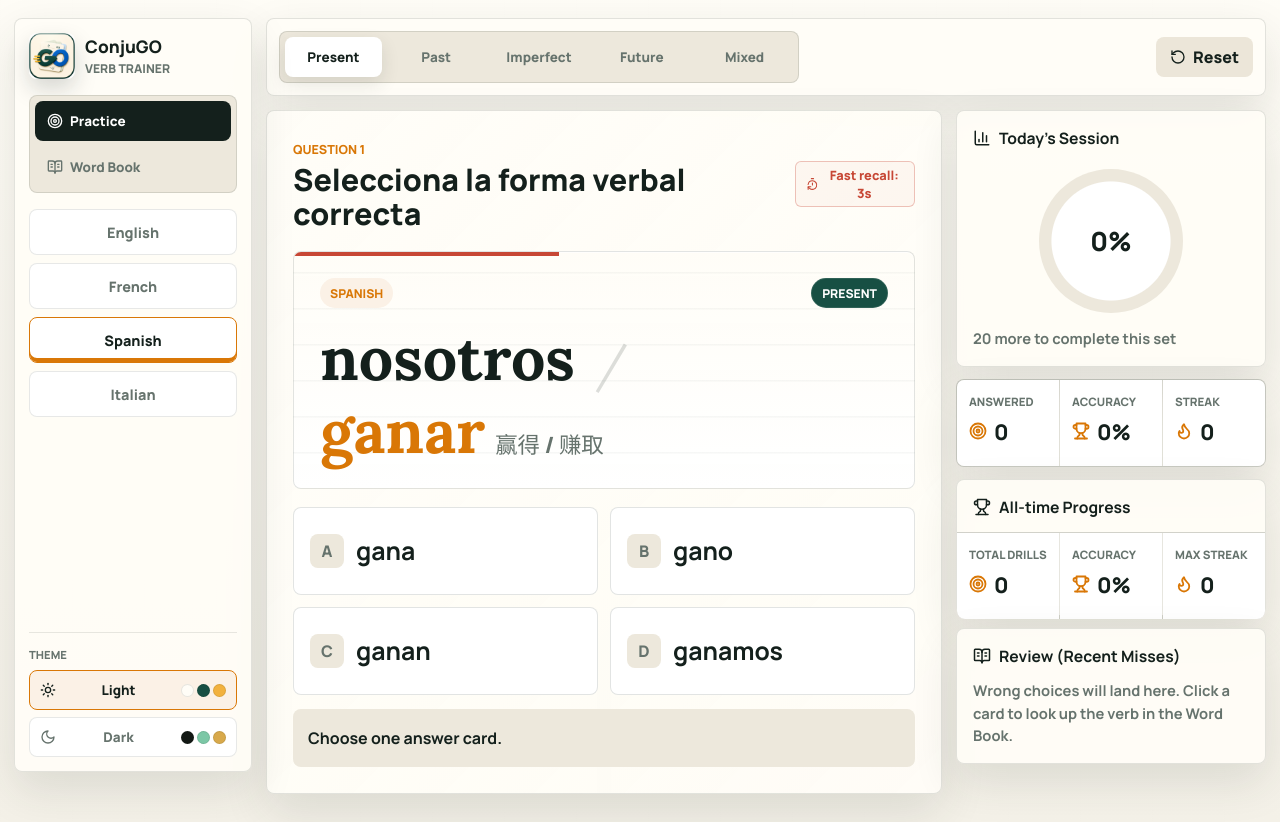
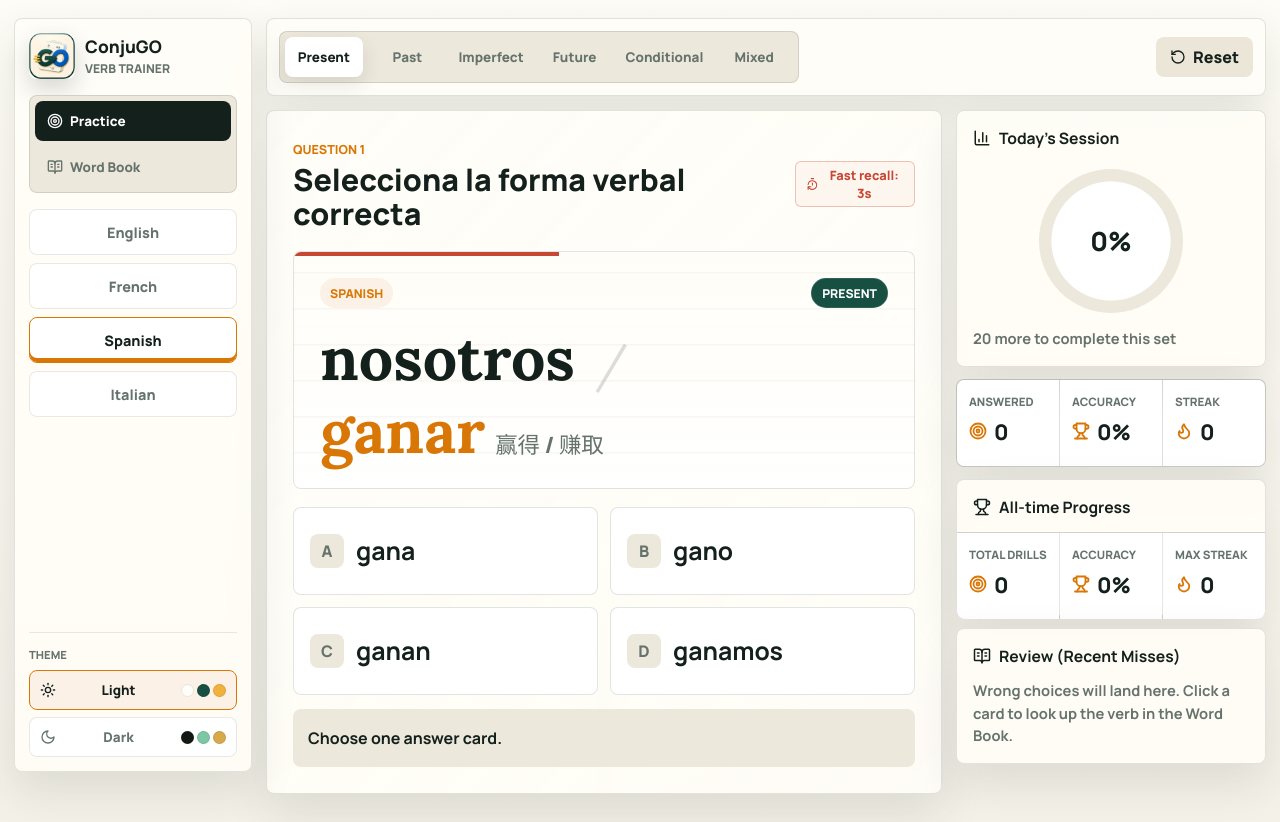
Before and after one commit to phoenixlwpapix/conjugo, a React (Vite) app: page / in a window 1280 px wide. Built offline with nearby package versions, Linux system fonts and the light colour scheme.

Commit message:
feat: add conditional tense for French, Spanish, and Italian

```diff
--- a/src/components/SessionBar.tsx
+++ b/src/components/SessionBar.tsx
@@ -18,7 +18,7 @@ export function SessionBar({
     <section className="session-bar" aria-label="Practice controls">
       <div className="segmented-control">
         {tenseOptions
-          .filter((item) => item.id !== 'imperfect' || languageId !== 'english')
+          .filter((item) => (item.id !== 'imperfect' && item.id !== 'conditional') || languageId !== 'english')
           .map((item) => (
             <button
               className="segment-button"
--- a/src/components/TrainerPanel.tsx
+++ b/src/components/TrainerPanel.tsx
@@ -28,6 +28,7 @@ const getTenseColor = (tense: TenseId) => {
   if (tense === 'present') return 'var(--green)';
   if (tense === 'past') return 'var(--red)';
   if (tense === 'imperfect') return 'var(--purple)';
+  if (tense === 'conditional') return 'var(--gold)';
   return 'var(--blue)';
 };
 
--- a/src/components/WordBook/ConjugationPanel.tsx
+++ b/src/components/WordBook/ConjugationPanel.tsx
@@ -22,7 +22,7 @@ export function ConjugationPanel({ activeLanguage, bookTense, onTenseChange, sel
           ariaLabel="Choose tense"
           className="book-tense-tabs"
           onChange={onTenseChange}
-          options={concreteTenses.filter((item) => item.id !== 'imperfect' || activeLanguage.id !== 'english')}
+          options={concreteTenses.filter((item) => (item.id !== 'imperfect' && item.id !== 'conditional') || activeLanguage.id !== 'english')}
           value={bookTense}
         />
       </div>
--- a/src/components/WordBookPanel.tsx
+++ b/src/components/WordBookPanel.tsx
@@ -43,6 +43,7 @@ export function WordBookPanel({
       past: { I: '', you: '', 'he/she': '', we: '', they: '' },
       imperfect: { I: '', you: '', 'he/she': '', we: '', they: '' },
       future: { I: '', you: '', 'he/she': '', we: '', they: '' },
+      conditional: { I: '', you: '', 'he/she': '', we: '', they: '' },
     }
   };
 
@@ -99,7 +100,7 @@ export function WordBookPanel({
 
           <div className="book-tense-tabs" aria-label="Choose tense">
             {concreteTenses
-              .filter((item) => item.id !== 'imperfect' || activeLanguage.id !== 'english')
+              .filter((item) => (item.id !== 'imperfect' && item.id !== 'conditional') || activeLanguage.id !== 'english')
               .map((item) => (
                 <button
                   className="book-tense-button"
--- a/src/data/verbs.ts
+++ b/src/data/verbs.ts
@@ -1,5 +1,5 @@
 export type LanguageId = 'english' | 'french' | 'spanish' | 'italian';
-export type TenseId = 'present' | 'past' | 'imperfect' | 'future';
+export type TenseId = 'present' | 'past' | 'imperfect' | 'future' | 'conditional';
 export type PracticeTenseId = TenseId | 'mixed';
 export type Pronoun = 'I' | 'you' | 'he/she' | 'we' | 'they';
 
@@ -25,6 +25,7 @@ export const concreteTenses: Array<{ id: TenseId; label: string }> = [
   { id: 'past', label: 'Past' },
   { id: 'imperfect', label: 'Imperfect' },
   { id: 'future', label: 'Future' },
+  { id: 'conditional', label: 'Conditional' },
 ];
 
 export const tenseOptions: Array<{ id: PracticeTenseId; label: string }> = [
@@ -46,6 +47,7 @@ const englishVerb = (base: string, translation: string, presentThird: string, pa
     past: { I: past, you: past, 'he/she': past, we: past, they: past },
     imperfect: { I: past, you: past, 'he/she': past, we: past, they: past },
     future: { I: `will ${base}`, you: `will ${base}`, 'he/she': `will ${base}`, we: `will ${base}`, they: `will ${base}` },
+    conditional: { I: `would ${base}`, you: `would ${base}`, 'he/she': `would ${base}`, we: `would ${base}`, they: `would ${base}` },
   });
 
 const frenchImperfect = (stem: string) => ({
@@ -55,6 +57,8 @@ const frenchImperfect = (stem: string) => ({
   we: `${stem}ions`,
   they: `${stem}aient`,
 });
+
+const frenchConditional = (futureStem: string) => frenchImperfect(futureStem);
 
 const spanishArImperfect = (stem: string) => ({
   I: `${stem}aba`,
@@ -71,6 +75,8 @@ const spanishErIrImperfect = (stem: string) => ({
   we: `${stem}íamos`,
   they: `${stem}ían`,
 });
+
+const spanishConditional = (stem: string) => spanishErIrImperfect(stem);
 
 const italianAreImperfect = (stem: string) => ({
   I: `${stem}avo`,
@@ -94,6 +100,14 @@ const italianIreImperfect = (stem: string) => ({
   'he/she': `${stem}iva`,
   we: `${stem}ivamo`,
   they: `${stem}ivano`,
+});
+
+const italianConditional = (stem: string) => ({
+  I: `${stem}ei`,
+  you: `${stem}esti`,
+  'he/she': `${stem}ebbe`,
+  we: `${stem}emmo`,
+  they: `${stem}ebbero`,
 });
 
 const frenchFuture = (stem: string) => ({
@@ -120,6 +134,7 @@ const frenchErVerb = (infinitive: string, translation: string) => {
     past: frenchCompound(`${stem}é`),
     imperfect: frenchImperfect(stem),
     future: frenchFuture(infinitive),
+    conditional: frenchConditional(infinitive),
   });
 };
 
@@ -131,6 +146,7 @@ const frenchIrVerb = (infinitive: string, translation: string) => {
     past: frenchCompound(`${stem}i`),
     imperfect: frenchImperfect(`${stem}iss`),
     future: frenchFuture(infinitive),
+    conditional: frenchConditional(infinitive),
   });
 };
 
@@ -143,6 +159,7 @@ const frenchReVerb = (infinitive: string, translation: string) => {
     past: frenchCompound(`${stem}u`),
     imperfect: frenchImperfect(stem),
     future: frenchFuture(futureStem),
+    conditional: frenchConditional(futureStem),
   });
 };
 
@@ -162,6 +179,7 @@ const spanishArVerb = (infinitive: string, translation: string) => {
     past: { I: `${stem}é`, you: `${stem}aste`, 'he/she': `${stem}ó`, we: `${stem}amos`, they: `${stem}aron` },
     imperfect: spanishArImperfect(stem),
     future: spanishFuture(infinitive),
+    conditional: spanishConditional(infinitive),
   });
 };
 
@@ -173,6 +191,7 @@ const spanishErVerb = (infinitive: string, translation: string) => {
     past: { I: `${stem}í`, you: `${stem}iste`, 'he/she': `${stem}ió`, we: `${stem}imos`, they: `${stem}ieron` },
     imperfect: spanishErIrImperfect(stem),
     future: spanishFuture(infinitive),
+    conditional: spanishConditional(infinitive),
   });
 };
 
@@ -184,6 +203,7 @@ const spanishIrVerb = (infinitive: string, translation: string) => {
     past: { I: `${stem}í`, you: `${stem}iste`, 'he/she': `${stem}ió`, we: `${stem}imos`, they: `${stem}ieron` },
     imperfect: spanishErIrImperfect(stem),
     future: spanishFuture(infinitive),
+    conditional: spanishConditional(infinitive),
   });
 };
 
@@ -211,6 +231,7 @@ const italianAreVerb = (infinitive: string, translation: string) => {
     past: italianCompound(`${stem}ato`),
     imperfect: italianAreImperfect(stem),
     future: italianFuture(`${stem}er`),
+    conditional: italianConditional(`${stem}er`),
   });
 };
 
@@ -222,6 +243,7 @@ const italianEreVerb = (infinitive: string, translation: string) => {
     past: italianCompound(`${stem}uto`),
     imperfect: italianEreImperfect(stem),
     future: italianFuture(infinitive.slice(0, -1)),
+    conditional: italianConditional(infinitive.slice(0, -1)),
   });
 };
 
@@ -233,6 +255,7 @@ const italianIreVerb = (infinitive: string, translation: string) => {
     past: italianCompound(`${stem}ito`),
     imperfect: italianIreImperfect(stem),
     future: italianFuture(infinitive.slice(0, -1)),
+    conditional: italianConditional(infinitive.slice(0, -1)),
   });
 };
 
@@ -244,6 +267,7 @@ const italianIscVerb = (infinitive: string, translation: string) => {
     past: italianCompound(`${stem}ito`),
     imperfect: italianIreImperfect(stem),
     future: italianFuture(infinitive.slice(0, -1)),
+    conditional: italianConditional(infinitive.slice(0, -1)),
   });
 };
 
@@ -253,6 +277,7 @@ const englishVerbs: VerbEntry[] = [
     past: { I: 'was', you: 'were', 'he/she': 'was', we: 'were', they: 'were' },
     imperfect: { I: 'was', you: 'were', 'he/she': 'was', we: 'were', they: 'were' },
     future: { I: 'will be', you: 'will be', 'he/she': 'will be', we: 'will be', they: 'will be' },
+    conditional: { I: 'would be', you: 'would be', 'he/she': 'would be', we: 'would be', they: 'would be' },
   }),
   englishVerb('have', '有', 'has', 'had'),
   englishVerb('go', '去', 'goes', 'went'),
@@ -311,84 +336,98 @@ const frenchVerbs: VerbEntry[] = [
     past: { I: 'ai été', you: 'as été', 'he/she': 'a été', we: 'avons été', they: 'ont été' },
     imperfect: frenchImperfect('ét'),
     future: { I: 'serai', you: 'seras', 'he/she': 'sera', we: 'serons', they: 'seront' },
+    conditional: frenchConditional('ser'),
   }),
   verb('avoir', '有', {
     present: { I: 'ai', you: 'as', 'he/she': 'a', we: 'avons', they: 'ont' },
     past: { I: 'ai eu', you: 'as eu', 'he/she': 'a eu', we: 'avons eu', they: 'ont eu' },
     imperfect: frenchImperfect('av'),
     future: { I: 'aurai', you: 'auras', 'he/she': 'aura', we: 'aurons', they: 'auront' },
+    conditional: frenchConditional('aur'),
   }),
   verb('aller', '去', {
     present: { I: 'vais', you: 'vas', 'he/she': 'va', we: 'allons', they: 'vont' },
     past: { I: 'suis allé', you: 'es allé', 'he/she': 'est allé', we: 'sommes allés', they: 'sont allés' },
     imperfect: frenchImperfect('all'),
     future: { I: 'irai', you: 'iras', 'he/she': 'ira', we: 'irons', they: 'iront' },
+    conditional: frenchConditional('ir'),
   }),
   verb('faire', '做 / 制作', {
     present: { I: 'fais', you: 'fais', 'he/she': 'fait', we: 'faisons', they: 'font' },
     past: frenchCompound('fait'),
     imperfect: frenchImperfect('fais'),
     future: frenchFuture('fer'),
+    conditional: frenchConditional('fer'),
   }),
   verb('dire', '说', {
     present: { I: 'dis', you: 'dis', 'he/she': 'dit', we: 'disons', they: 'disent' },
     past: frenchCompound('dit'),
     imperfect: frenchImperfect('dis'),
     future: frenchFuture('dir'),
+    conditional: frenchConditional('dir'),
   }),
   verb('pouvoir', '能够', {
     present: { I: 'peux', you: 'peux', 'he/she': 'peut', we: 'pouvons', they: 'peuvent' },
     past: frenchCompound('pu'),
     imperfect: frenchImperfect('pouv'),
     future: frenchFuture('pourr'),
+    conditional: frenchConditional('pourr'),
   }),
   verb('vouloir', '想要', {
     present: { I: 'veux', you: 'veux', 'he/she': 'veut', we: 'voulons', they: 'veulent' },
     past: frenchCompound('voulu'),
     imperfect: frenchImperfect('voul'),
     future: frenchFuture('voudr'),
+    conditional: frenchConditional('voudr'),
   }),
   verb('savoir', '知道', {
     present: { I: 'sais', you: 'sais', 'he/she': 'sait', we: 'savons', they: 'savent' },
     past: frenchCompound('su'),
     imperfect: frenchImperfect('sav'),
     future: frenchFuture('saur'),
+    conditional: frenchConditional('saur'),
   }),
   verb('voir', '看见', {
     present: { I: 'vois', you: 'vois', 'he/she': 'voit', we: 'voyons', they: 'voient' },
     past: frenchCompound('vu'),
     imperfect: frenchImperfect('voy'),
     future: frenchFuture('verr'),
+    conditional: frenchConditional('verr'),
   }),
   verb('prendre', '拿 / 乘坐', {
     present: { I: 'prends', you: 'prends', 'he/she': 'prend', we: 'prenons', they: 'prennent' },
     past: frenchCompound('pris'),
     imperfect: frenchImperfect('pren'),
     future: frenchFuture('prendr'),
+    conditional: frenchConditional('prendr'),
   }),
   verb('mettre', '放置 / 穿上', {
     present: { I: 'mets', you: 'mets', 'he/she': 'met', we: 'mettons', they: 'mettent' },
     past: frenchCompound('mis'),
     imperfect: frenchImperfect('mett'),
     future: frenchFuture('mettr'),
+    conditional: frenchConditional('mettr'),
   }),
   verb('devoir', '必须 / 应该', {
     present: { I: 'dois', you: 'dois', 'he/she': 'doit', we: 'devons', they: 'doivent' },
     past: frenchCompound('dû'),
     imperfect: frenchImperfect('dev'),
     future: frenchFuture('devr'),
+    conditional: frenchConditional('devr'),
   }),
   verb('lire', '读', {
     present: { I: 'lis', you: 'lis', 'he/she': 'lit', we: 'lisons', they: 'lisent' },
     past: frenchCompound('lu'),
     imperfect: frenchImperfect('lis'),
     future: frenchFuture('lir'),
+    conditional: frenchConditional('lir'),
   }),
   verb('écrire', '写', {
     present: { I: 'écris', you: 'écris', 'he/she': 'écrit', we: 'écrivons', they: 'écrivent' },
     past: frenchCompound('écrit'),
     imperfect: frenchImperfect('écriv'),
     future: frenchFuture('écrir'),
+    conditional: frenchConditional('écrir'),
   }),
   frenchErVerb('parler', '说 / 交谈'),
   frenchErVerb('aimer', '喜欢 / 爱'),
@@ -434,84 +473,98 @@ const spanishVerbs: VerbEntry[] = [
     past: { I: 'fui', you: 'fuiste', 'he/she': 'fue', we: 'fuimos', they: 'fueron' },
     imperfect: { I: 'era', you: 'eras', 'he/she': 'era', we: 'éramos', they: 'eran' },
     future: { I: 'seré', you: 'serás', 'he/she': 'será', we: 'seremos', they: 'serán' },
+    conditional: spanishConditional('ser'),
   }),
   verb('tener', '有', {
     present: { I: 'tengo', you: 'tienes', 'he/she': 'tiene', we: 'tenemos', they: 'tienen' },
     past: { I: 'tuve', you: 'tuviste', 'he/she': 'tuvo', we: 'tuvimos', they: 'tuvieron' },
     imperfect: spanishErIrImperfect('ten'),
     future: { I: 'tendré', you: 'tendrás', 'he/she': 'tendrá', we: 'tendremos', they: 'tendrán' },
+    conditional: spanishConditional('tendr'),
   }),
   verb('ir', '去', {
     present: { I: 'voy', you: 'vas', 'he/she': 'va', we: 'vamos', they: 'van' },
     past: { I: 'fui', you: 'fuiste', 'he/she': 'fue', we: 'fuimos', they: 'fueron' },
     imperfect: { I: 'iba', you: 'ibas', 'he/she': 'iba', we: 'íbamos', they: 'iban' },
     future: { I: 'iré', you: 'irás', 'he/she': 'irá', we: 'iremos', they: 'irán' },
+    conditional: spanishConditional('ir'),
   }),
   verb('estar', '是 / 处于', {
     present: { I: 'estoy', you: 'estás', 'he/she': 'está', we: 'estamos', they: 'están' },
     past: { I: 'estuve', you: 'estuviste', 'he/she': 'estuvo', we: 'estuvimos', they: 'estuvieron' },
     imperfect: spanishArImperfect('est'),
     future: spanishFuture('estar'),
+    conditional: spanishConditional('estar'),
   }),
   verb('hacer', '做 / 制作', {
     present: { I: 'hago', you: 'haces', 'he/she': 'hace', we: 'hacemos', they: 'hacen' },
     past: { I: 'hice', you: 'hiciste', 'he/she': 'hizo', we: 'hicimos', they: 'hicieron' },
     imperfect: spanishErIrImperfect('hac'),
     future: spanishFuture('har'),
+    conditional: spanishConditional('har'),
   }),
   verb('decir', '说', {
     present: { I: 'digo', you: 'dices', 'he/she': 'dice', we: 'decimos', they: 'dicen' },
     past: { I: 'dije', you: 'dijiste', 'he/she': 'dijo', we: 'dijimos', they: 'dijeron' },
     imperfect: spanishErIrImperfect('dec'),
     future: spanishFuture('dir'),
+    conditional: spanishConditional('dir'),
   }),
   verb('poder', '能够', {
     present: { I: 'puedo', you: 'puedes', 'he/she': 'puede', we: 'podemos', they: 'pueden' },
     past: { I: 'pude', you: 'pudiste', 'he/she': 'pudo', we: 'pudimos', they: 'pudieron' },
     imperfect: spanishErIrImperfect('pod'),
     future: spanishFuture('podr'),
+    conditional: spanishConditional('podr'),
   }),
   verb('querer', '想要 / 爱', {
     present: { I: 'quiero', you: 'quieres', 'he/she': 'quiere', we: 'queremos', they: 'quieren' },
     past: { I: 'quise', you: 'quisiste', 'he/she': 'quiso', we: 'quisimos', they: 'quisieron' },
     imperfect: spanishErIrImperfect('quer'),
     future: spanishFuture('querr'),
+    conditional: spanishConditional('querr'),
   }),
   verb('saber', '知道', {
     present: { I: 'sé', you: 'sabes', 'he/she': 'sabe', we: 'sabemos', they: 'saben' },
     past: { I: 'supe', you: 'supiste', 'he/she': 'supo', we: 'supimos', they: 'supieron' },
     imperfect: spanishErIrImperfect('sab'),
     future: spanishFuture('sabr'),
+    conditional: spanishConditional('sabr'),
   }),
   verb('ver', '看见', {
     present: { I: 'veo', you: 'ves', 'he/she': 've', we: 'vemos', they: 'ven' },
     past: { I: 'vi', you: 'viste', 'he/she': 'vio', we: 'vimos', they: 'vieron' },
     imperfect: spanishErIrImperfect('ve'),
     future: spanishFuture('ver'),
+    conditional: spanishConditional('ver'),
   }),
   verb('venir', '来', {
     present: { I: 'vengo', you: 'vienes', 'he/she': 'viene', we: 'venimos', they: 'vienen' },
     past: { I: 'vine', you: 'viniste', 'he/she': 'vino', we: 'vinimos', they: 'vinieron' },
     imperfect: spanishErIrImperfect('ven'),
     future: spanishFuture('vendr'),
+    conditional: spanishConditional('vendr'),
   }),
   verb('poner', '放置', {
     present: { I: 'pongo', you: 'pones', 'he/she': 'pone', we: 'ponemos', they: 'ponen' },
     past: { I: 'puse', you: 'pusiste', 'he/she': 'puso', we: 'pusimos', they: 'pusieron' },
     imperfect: spanishErIrImperfect('pon'),
     future: spanishFuture('pondr'),
+    conditional: spanishConditional('pondr'),
   }),
   verb('salir', '出去 / 离开', {
     present: { I: 'salgo', you: 'sales', 'he/she': 'sale', we: 'salimos', they: 'salen' },
     past: { I: 'salí', you: 'saliste', 'he/she': 'salió', we: 'salimos', they: 'salieron' },
     imperfect: spanishErIrImperfect('sal'),
     future: spanishFuture('saldr'),
+    conditional: spanishConditional('saldr'),
   }),
   verb('dar', '给', {
     present: { I: 'doy', you: 'das', 'he/she': 'da', we: 'damos', they: 'dan' },
     past: { I: 'di', you: 'diste', 'he/she': 'dio', we: 'dimos', they: 'dieron' },
     imperfect: spanishArImperfect('d'),
     future: spanishFuture('dar'),
+    conditional: spanishConditional('dar'),
   }),
   spanishArVerb('hablar', '说 / 交谈'),
   spanishArVerb('amar', '爱'),
@@ -557,90 +610,105 @@ const italianVerbs: VerbEntry[] = [
     past: { I: 'sono stato', you: 'sei stato', 'he/she': 'è stato', we: 'siamo stati', they: 'sono stati' },
     imperfect: { I: 'ero', you: 'eri', 'he/she': 'era', we: 'eravamo', they: 'erano' },
     future: { I: 'sarò', you: 'sarai', 'he/she': 'sarà', we: 'saremo', they: 'saranno' },
+    conditional: italianConditional('sar'),
   }),
   verb('avere', '有', {
     present: { I: 'ho', you: 'hai', 'he/she': 'ha', we: 'abbiamo', they: 'hanno' },
     past: { I: 'ho avuto', you: 'hai avuto', 'he/she': 'ha avuto', we: 'abbiamo avuto', they: 'hanno avuto' },
     imperfect: italianEreImperfect('av'),
     future: { I: 'avrò', you: 'avrai', 'he/she': 'avrà', we: 'avremo', they: 'avranno' },
+    conditional: italianConditional('avr'),
   }),
   verb('andare', '去', {
     present: { I: 'vado', you: 'vai', 'he/she': 'va', we: 'andiamo', they: 'vanno' },
     past: { I: 'sono andato', you: 'sei andato', 'he/she': 'è andato', we: 'siamo andati', they: 'sono andati' },
     imperfect: italianAreImperfect('and'),
     future: { I: 'andrò', you: 'andrai', 'he/she': 'andrà', we: 'andremo', they: 'andranno' },
+    conditional: italianConditional('andr'),
   }),
   verb('fare', '做 / 制作', {
     present: { I: 'faccio', you: 'fai', 'he/she': 'fa', we: 'facciamo', they: 'fanno' },
     past: italianCompound('fatto'),
     imperfect: italianEreImperfect('fac'),
     future: italianFuture('far'),
+    conditional: italianConditional('far'),
   }),
   verb('dire', '说', {
     present: { I: 'dico', you: 'dici', 'he/she': 'dice', we: 'diciamo', they: 'dicono' },
     past: italianCompound('detto'),
     imperfect: italianEreImperfect('dic'),
     future: italianFuture('dir'),
+    conditional: italianConditional('dir'),
   }),
   verb('potere', '能够', {
     present: { I: 'posso', you: 'puoi', 'he/she': 'può', we: 'possiamo', they: 'possono' },
     past: italianCompound('potuto'),
     imperfect: italianEreImperfect('pot'),
     future: italianFuture('potr'),
+    conditional: italianConditional('potr'),
   }),
   verb('volere', '想要', {
     present: { I: 'voglio', you: 'vuoi', 'he/she': 'vuole', we: 'vogliamo', they: 'vogliono' },
     past: italianCompound('voluto'),
     imperfect: italianEreImperfect('vol'),
     future: italianFuture('vorr'),
+    conditional: italianConditional('vorr'),
   }),
   verb('sapere', '知道', {
     present: { I: 'so', you: 'sai', 'he/she': 'sa', we: 'sappiamo', they: 'sanno' },
     past: italianCompound('saputo'),
     imperfect: italianEreImperfect('sap'),
     future: italianFuture('sapr'),
+    conditional: italianConditional('sapr'),
   }),
   verb('vedere', '看见', {
     present: { I: 'vedo', you: 'vedi', 'he/she': 'vede', we: 'vediamo', they: 'vedono' },
     past: italianCompound('visto'),
     imperfect: italianEreImperfect('ved'),
     future: italianFuture('vedr'),
+    conditional: italianConditional('vedr'),
   }),
   verb('venire', '来', {
     present: { I: 'vengo', you: 'vieni', 'he/she': 'viene', we: 'veniamo', they: 'vengono' },
     past: { I: 'sono venuto', you: 'sei venuto', 'he/she': 'è venuto', we: 'siamo venuti', they: 'sono venuti' },
     imperfect: italianIreImperfect('ven'),
     future: italianFuture('verr'),
+    conditional: italianConditional('verr'),
   }),
   verb('prendere', '拿 / 乘坐', {
     present: { I: 'prendo', you: 'prendi', 'he/she': 'prende', we: 'prendiamo', they: 'prendono' },
     past: italianCompound('preso'),
     imperfect: italianEreImperfect('prend'),
     future: italianFuture('prender'),
+    conditional: italianConditional('prender'),
   }),
   verb('mettere', '放置 / 穿上', {
     present: { I: 'metto', you: 'metti', 'he/she': 'mette', we: 'mettiamo', they: 'mettono' },
     past: italianCompound('messo'),
     imperfect: italianEreImperfect('mett'),
     future: italianFuture('metter'),
+    conditional: italianConditional('metter'),
   }),
   verb('dovere', '必须 / 应该', {
     present: { I: 'devo', you: 'devi', 'he/she': 'deve', we: 'dobbiamo', they: 'devono' },
     past: italianCompound('dovuto'),
     imperfect: italianEreImperfect('dov'),
     future: italianFuture('dovr'),
+    conditional: italianConditional('dovr'),
   }),
   verb('leggere', '读', {
     present: { I: 'leggo', you: 'leggi', 'he/she': 'legge', we: 'leggiamo', they: 'leggono' },
     past: italianCompound('letto'),
     imperfect: italianEreImperfect('legg'),
     future: italianFuture('legger'),
+    conditional: italianConditional('legger'),
   }),
   verb('scrivere', '写', {
     present: { I: 'scrivo', you: 'scrivi', 'he/she': 'scrive', we: 'scriviamo', they: 'scrivono' },
     past: italianCompound('scritto'),
     imperfect: italianEreImperfect('scriv'),
     future: italianFuture('scriver'),
+    conditional: italianConditional('scriver'),
   }),
   italianAreVerb('parlare', '说 / 交谈'),
   italianAreVerb('amare', '爱'),
--- a/src/hooks/usePractice.ts
+++ b/src/hooks/usePractice.ts
@@ -45,7 +45,7 @@ const autoAdvanceDelayMs = 1200;
 
 const getPracticeTenses = (practiceTense: PracticeTenseId, languageId?: LanguageId): TenseId[] => {
   const tenses = languageId === 'english'
-    ? concreteTenses.filter((t) => t.id !== 'imperfect')
+    ? concreteTenses.filter((t) => t.id !== 'imperfect' && t.id !== 'conditional')
     : concreteTenses;
   return practiceTense === 'mixed' ? tenses.map((t) => t.id) : [practiceTense];
 };
@@ -91,7 +91,7 @@ const getChoices = (prompt: Prompt, seed: number) => {
     .slice(0, 3);
 
   const languageTenses = prompt.language.id === 'english'
-    ? concreteTenses.filter((t) => t.id !== 'imperfect')
+    ? concreteTenses.filter((t) => t.id !== 'imperfect' && t.id !== 'conditional')
     : concreteTenses;
 
   const fallbackDistractors = languageTenses
@@ -405,11 +405,11 @@ export function usePractice() {
     setWordbookQuery('');
 
     let activeTense = practiceTense;
-    if (nextLanguageId === 'english' && practiceTense === 'imperfect') {
+    if (nextLanguageId === 'english' && (practiceTense === 'imperfect' || practiceTense === 'conditional')) {
       activeTense = 'present';
       setPracticeTense('present');
     }
-    if (nextLanguageId === 'english' && bookTense === 'imperfect') {
+    if (nextLanguageId === 'english' && (bookTense === 'imperfect' || bookTense === 'conditional')) {
       setBookTense('present');
     }
 
--- a/src/lib/prompts.ts
+++ b/src/lib/prompts.ts
@@ -6,7 +6,7 @@ export const autoAdvanceDelayMs = 1200;
 
 export const getPracticeTenses = (practiceTense: PracticeTenseId, languageId?: Language['id']): TenseId[] => {
   const tenses = languageId === 'english'
-    ? concreteTenses.filter((t) => t.id !== 'imperfect')
+    ? concreteTenses.filter((t) => t.id !== 'imperfect' && t.id !== 'conditional')
     : concreteTenses;
   return practiceTense === 'mixed' ? tenses.map((tense) => tense.id) : [practiceTense];
 };
@@ -113,7 +113,7 @@ export const getChoices = (prompt: Prompt, seed: number, choiceCount = 4) => {
     .slice(0, choiceCount - 1);
 
   const languageTenses = prompt.language.id === 'english'
-    ? concreteTenses.filter((t) => t.id !== 'imperfect')
+    ? concreteTenses.filter((t) => t.id !== 'imperfect' && t.id !== 'conditional')
     : concreteTenses;
 
   const fallbackDistractors = languageTenses
```
